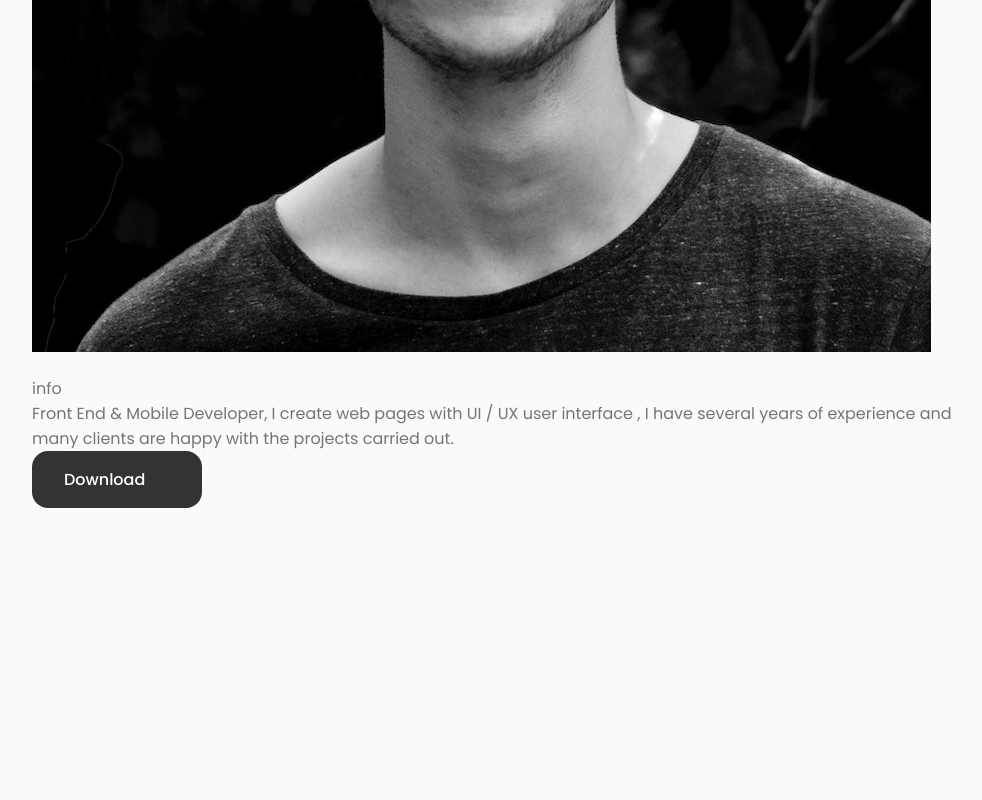
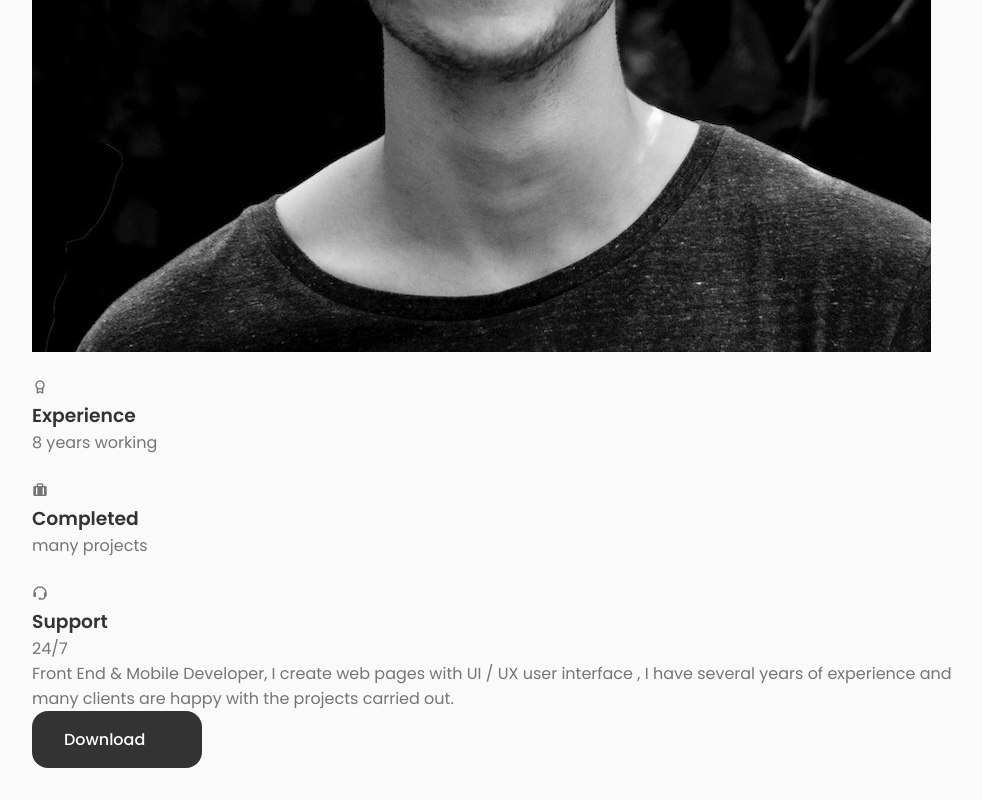
Before and after one commit to nicoisz/myWebSite, a React (Create React App) app: page / in a window 1280 px wide. Shown: the part 1450-2250 px from the top of the page, without its empty margins (124-1106 px from the left). Before the commit the page ends 1990 px from the top, so only its background shows below. Built offline with nearby package versions, Linux system fonts and the light colour scheme; some icons are missing.

Commit message:
boxiIcons and info page

```diff
--- a/public/index.html
+++ b/public/index.html
@@ -5,10 +5,13 @@
     <meta http-equiv="X-UA-Compatible" content="IE=edge" />
     <meta name="viewport" content="width=device-width, initial-scale=1" />
     <link rel="stylesheet" href="https://unicons.iconscout.com/release/v4.0.8/css/line.css">
+    <link href='https://unpkg.com/boxicons@2.1.4/css/boxicons.min.css' rel='stylesheet'>
+
     <title>Portfolio Nico</title>
   </head>
   <body>
     <noscript>You need to enable JavaScript to run this app.</noscript>
     <div id="root"></div>
+
   </body>
 </html>
--- a/src/components/about/Info.jsx
+++ b/src/components/about/Info.jsx
@@ -2,8 +2,25 @@ import React from 'react'
 
 const Info = () => {
   return (
-    <div>
-      info
+      <div className='about__info grid'>
+          <div className="about__box">
+          <i className='bx bx-award about__icon'></i>
+              <h3 className="about__title">Experience
+              </h3>
+              <span className="about__subtitle">8 years working</span>
+          </div>
+          <div className="about__box">
+          <i className='bx bxs-briefcase-alt about__icon'></i>
+              <h3 className="about__title">Completed
+              </h3>
+              <span className="about__subtitle">many projects</span>
+          </div>
+          <div className="about__box"><i className='bx bx-support about__icon'></i>
+              <h3 className="about__title">Support
+              </h3>
+              <span className="about__subtitle">24/7</span>
+          </div>
+
     </div>
   )
 }
```
